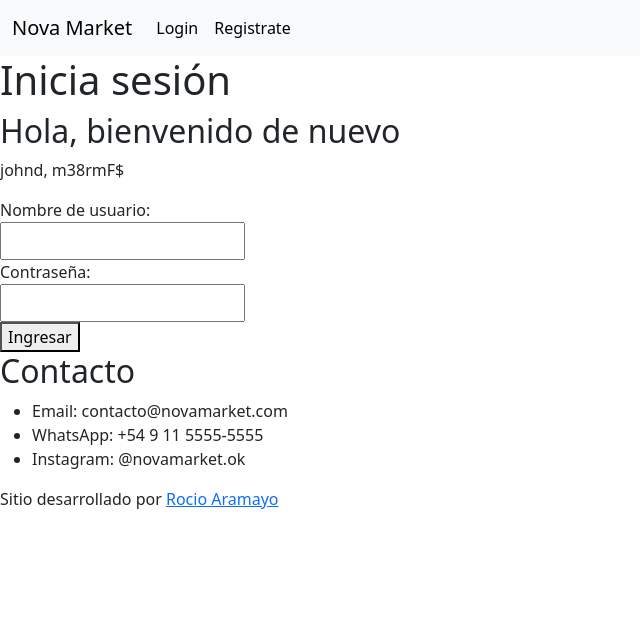
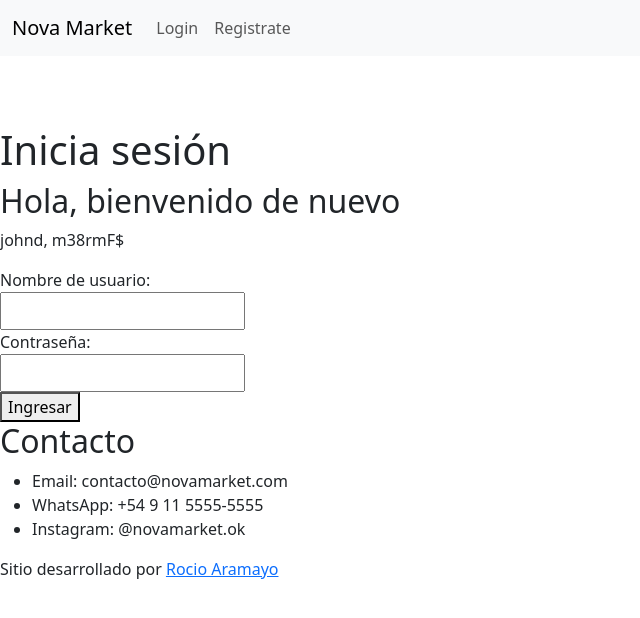
Before and after one commit to RoxiAra/Trabajo-Final-Tienda-Web, a React (Vite) app: page /login in a window 1280 px wide. Shown: the top 618 px of the page, without its empty margins (0-640 px from the left). Built offline with nearby package versions, Linux system fonts and the light colour scheme.

Commit message:
add:mensaje UX del form login

```diff
--- a/src/components/Header.jsx
+++ b/src/components/Header.jsx
@@ -9,27 +9,28 @@ const Header = () => {
   }
 
   return (
-    <header style={{ backgroundColor: "lightblue" }}>
-      <nav className="navbar navbar-expand-lg bg-body-tertiary">
+    <header>
+      <nav className="navbar navbar-expand-lg bg-body-tertiary sticky-top">
         <div className="container-fluid">
-          <a className="navbar-brand" href="#">Nova Market</a>
+          <Link className="navbar-brand" to="#">Nova Market</Link>
           <button className="navbar-toggler" type="button" data-bs-toggle="collapse" data-bs-target="#navbarNavAltMarkup" aria-controls="navbarNavAltMarkup" aria-expanded="false" aria-label="Toggle navigation">
-          <span className="navbar-toggler-icon"></span>
+            <span className="navbar-toggler-icon"></span>
           </button>
           <div className="collapse navbar-collapse" id="navbarNavAltMarkup">
             <div className="navbar-nav">
-                { user && <>
-                  <Link className="nav-link active" aria-current="page" to="/">Home</Link>
+              {user && (
+                <>
+                  <Link className="nav-link active" to="/">Home</Link>
                   <Link className="nav-link" to="/dashboard">Dashboard</Link>
-                  <button onClick={handleLogout}>Cerrar sesión</button>
+                  <button onClick={handleLogout} className="btn btn-link nav-link">Cerrar sesión</button>
                 </>
-              }
-              {
-                !user && <>
-                  <Link className="nav-link active" aria-current="page" to="/login">Login</Link>
-                  <Link className="nav-link active" aria-current="page" to="/register">Registrate</Link>
-                  </>
-              }
+              )}
+              {!user && (
+                <>
+                  <Link className="nav-link" to="/login">Login</Link>
+                  <Link className="nav-link" to="/register">Registrate</Link>
+                </>
+              )}
             </div>
           </div>
         </div>
--- a/src/index.css
+++ b/src/index.css
@@ -20,3 +20,7 @@ textarea {
   display: block;
   padding: 5px;
 }
+
+main {
+  padding-top: 70px;
+}
--- a/src/pages/Login.jsx
+++ b/src/pages/Login.jsx
@@ -8,19 +8,31 @@ const Login = () => {
   const [username, setUsername] = useState("")
   const [password, setPassword] = useState("")
   const { login } = useAuth()
+  const [error, setError] = useState("")
+  const [succes, setSucces] = useState("")
 
-  const nagivate = useNavigate()
+  const navigate = useNavigate()
 
   const handleLogin = async (e) => {
     e.preventDefault()
     console.log({ username, password })
+
+    if (!username || !password) {
+      setError("Todos los campos son obligatorios")
+      return
+    }
+
     const isLogin = await login(username, password)
 
     if (isLogin) {
-      setUsername("")
+        setUsername("")
       setPassword("")
-      nagivate("/")
-    }
+      setError("")
+      setSucces(`Bienvenido ${username}`)
+      navigate("/")
+    } else {
+      setError("Usuario o Contraseña incorrecto")
+      }
   }
 
   return (
@@ -47,6 +59,8 @@ const Login = () => {
           </div>
           <button>Ingresar</button>
         </form>
+        {error && <p style={{ color: "red" }}>{error}</p>}
+        {succes && <p style={{ color: "green" }}>{succes}</p>}
       </section>
     </Layout>
   )
--- a/src/router/RouterApp.jsx
+++ b/src/router/RouterApp.jsx
@@ -13,7 +13,7 @@ const RouterApp = () => {
         <Route path="/" element={<Home />} />
         <Route path="/dashboard" element={<PrivateRoute><Dashboard /></PrivateRoute>} />
         <Route path="/login" element={<Login />} />
-        <Route path="/registrate" element={<Register />} />
+        <Route path="/register" element={<Register />} />
         <Route path="*" element={<NotFound />} />
       </Routes>
     </BrowserRouter>
```
